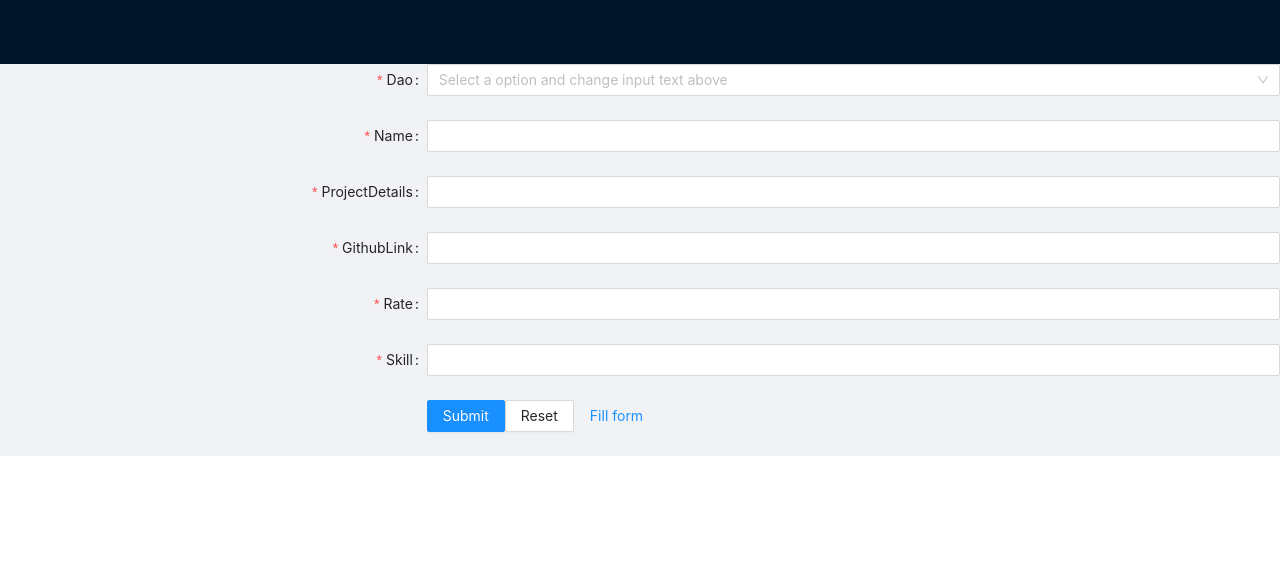
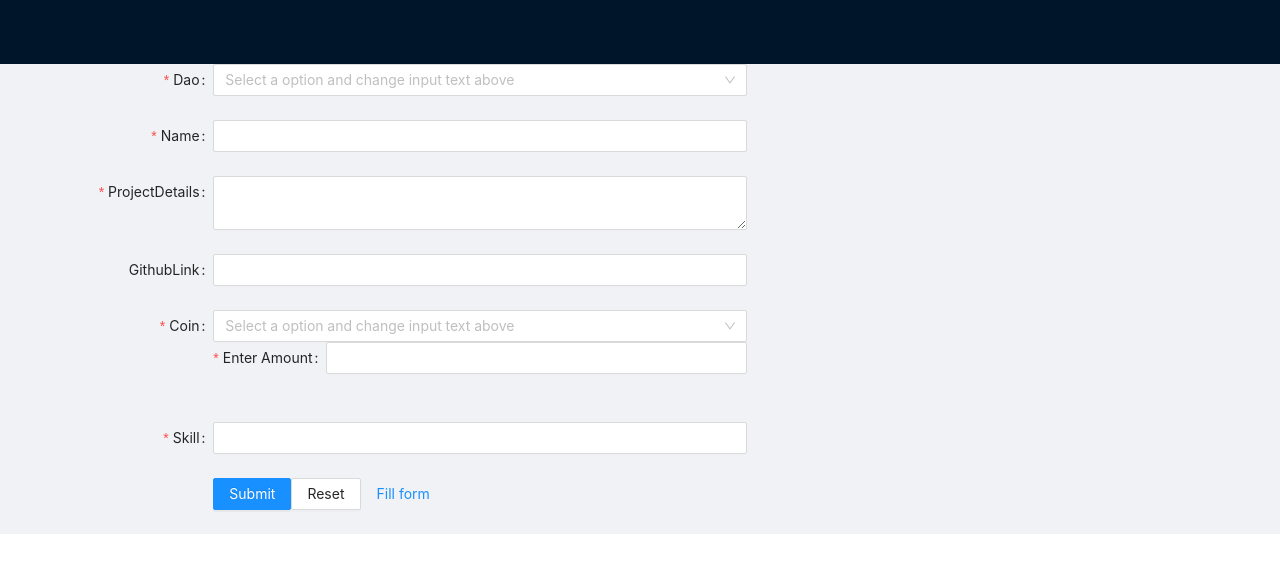
Before and after one commit to Charan-Kumar/TechQuorum, a React (Create React App) app: page /create_profile in a window 1280 px wide. Shown: the top 572 px of the page. Built offline with nearby package versions, Linux system fonts and the light colour scheme.

Commit message:
Added form UI changes

```diff
--- a/src/components/Profile/CreateProfile.js
+++ b/src/components/Profile/CreateProfile.js
@@ -48,16 +48,16 @@ async function storeFiles (files) {
 const { Option } = Select;
 const layout = {
   labelCol: {
-    span: 8,
+    span: 4,
   },
   wrapperCol: {
-    span: 16,
+    span: 10,
   },
 };
 const tailLayout = {
   wrapperCol: {
-    offset: 8,
-    span: 16,
+    offset: 4,
+    span: 14,
   },
 };
 
@@ -65,6 +65,27 @@ export default function CreateProfile() {
   const [form] = Form.useForm();
 
   const onDaoChange = (value) => {
+    switch (value) {
+      case 'dao1':
+        /*form.setFieldsValue({
+          note: 'Hi, man!',
+        });*/
+        return;
+
+      case 'dao2':
+        /*form.setFieldsValue({
+          note: 'Hi, lady!',
+        });*/
+        return;
+
+      case 'other':
+        /*form.setFieldsValue({
+          note: 'Hi there!',
+        });*/
+    }
+  };
+
+  const onCoinChange = (value) => {
     switch (value) {
       case 'dao1':
         /*form.setFieldsValue({
@@ -163,11 +184,37 @@ export default function CreateProfile() {
           },
         ]}
       >
+         <Input.TextArea />
+      </Form.Item>
+
+      <Form.Item
+        name="githublink"
+        label="GithubLink"
+        rules={[{ required: false }, { type: 'url', warningOnly: true }, { type: 'string', min: 6 }]}
+      >
         <Input />
       </Form.Item>
       <Form.Item
-        name="githublink"
-        label="GithubLink"
+        name="coin"
+        label="Coin"
+        rules={[
+          {
+            required: true,
+          },
+        ]}
+      >
+        <Select
+          placeholder="Select a option and change input text above"
+          onChange={onCoinChange}
+          allowClear
+        >
+          <Option value="USD">USD</Option>
+          <Option value="USDT">USDT</Option>
+          <Option value="DAI">DAI</Option>
+        </Select>
+        <Form.Item
+        name="rate"
+        label="Enter Amount"
         rules={[
           {
             required: true,
@@ -176,17 +223,9 @@ export default function CreateProfile() {
       >
         <Input />
       </Form.Item>
-      <Form.Item
-        name="rate"
-        label="Rate"
-        rules={[
-          {
-            required: true,
-          },
-        ]}
-      >
-        <Input />
       </Form.Item>
+
+
       <Form.Item
         name="skill"
         label="Skill"
```
